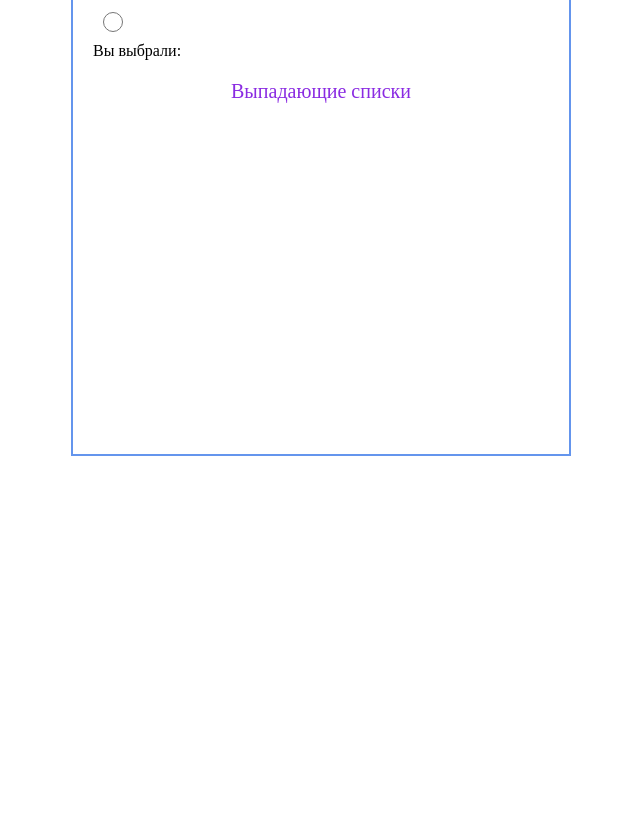
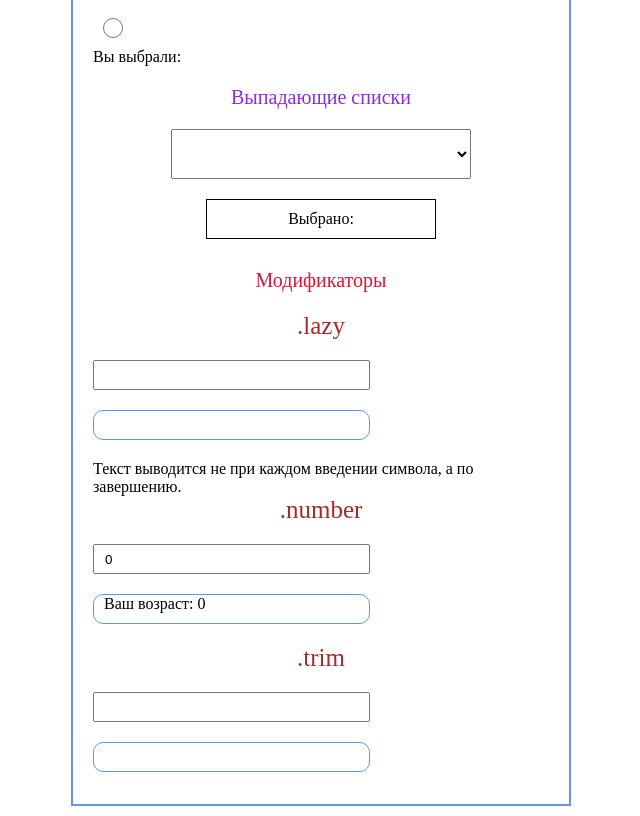
Before and after one commit to innamagkeeva/vue_components, a Vue app: page / in a window 1280 px wide. Shown: the part 5686-6502 px from the top of the page, without its empty margins (319-959 px from the left). Before the commit the page ends 6152 px from the top, so only its background shows below. Built offline with nearby package versions, Linux system fonts and the light colour scheme; the HTML template or start-up script is replaced by a standard one.

Commit message:
Финиш

```diff
--- a/src/components/WorkingWithForms.vue
+++ b/src/components/WorkingWithForms.vue
@@ -10,6 +10,10 @@ interface Option {
 }
 type BasSelectType = 'A' | 'B' | 'C' | 'D' | ''
 type BasPick = 'Первый' | 'Второй' | null
+
+interface BasSelectedObject {
+  number: number
+}
 
 const message = ref<string>('')
 const multilineMessage = ref<string>('')
@@ -44,7 +48,11 @@ const dynamicFalseValue = ref<string>('статус: уже нет')
 
 const pick = ref<BasPick>(null)
 
-const marked = ref<string>('')
+const selectedObject = ref<BasSelectedObject | null>(null)
+
+const msg = ref<string>('')
+const age = ref<number>(0)
+const msgTrim = ref<string>('')
 </script>
 
 <template>
@@ -310,6 +318,76 @@ const marked = ref<string>('')
     >
       Выпадающие списки
     </p>
+    <div class="selectPlace">
+      <select
+        class="SelectStyle"
+        v-model="selectedObject"
+      >
+        <option :value="{ number: 123 }">123</option>
+      </select>
+    </div>
+    <div
+      class="selectedOption"
+      style="height: 40px; margin-bottom: 30px"
+    >
+      Выбрано: {{ selectedObject }}
+    </div>
+    <p class="title">Модификаторы</p>
+    <p
+      class="title"
+      style="color: brown; font-size: 25px"
+    >
+      .lazy
+    </p>
+    <input
+      class="window-style"
+      style="height: 30px"
+      type="text"
+      v-model.lazy="msg"
+    />
+    <div
+      class="text-output"
+      style="margin-bottom: 20px"
+    >
+      {{ msg }}
+    </div>
+    <p>Текст выводится не при каждом введении символа, а по завершению.</p>
+    <p
+      class="title"
+      style="color: brown; font-size: 25px"
+    >
+      .number
+    </p>
+    <input
+      class="window-style"
+      style="height: 30px"
+      type="text"
+      v-model.number="age"
+    />
+    <div
+      class="text-output"
+      style="margin-bottom: 20px"
+    >
+      Ваш возраст: {{ age }}
+    </div>
+    <p
+      class="title"
+      style="color: brown; font-size: 25px"
+    >
+      .trim
+    </p>
+    <input
+      class="window-style"
+      style="height: 30px"
+      type="text"
+      v-model.lazy.trim="msgTrim"
+    />
+    <div
+      class="text-output"
+      style="margin-bottom: 20px"
+    >
+      {{ msgTrim }}
+    </div>
   </div>
 </template>
 
@@ -323,7 +401,7 @@ const marked = ref<string>('')
 
 .circuit {
   width: 500px;
-  height: 2200px;
+  height: 2550px;
   margin: 0 auto;
   margin-bottom: 10px;
   border: 2px solid cornflowerblue;
@@ -332,7 +410,7 @@ const marked = ref<string>('')
 
 .text-output {
   width: 277px;
-  height: 24px;
+  height: 30px;
   border: 1px solid cornflowerblue;
   border-radius: 10px;
   padding: 0 10px;
@@ -343,6 +421,7 @@ const marked = ref<string>('')
 .window-style {
   width: 277px;
   height: 70px;
+  padding: 5px 10px;
   margin-bottom: 20px;
   cursor: pointer;
 }
@@ -366,7 +445,6 @@ const marked = ref<string>('')
   width: 20px;
   height: 20px;
   margin: 10px;
-
   cursor: pointer;
 }
 
```
